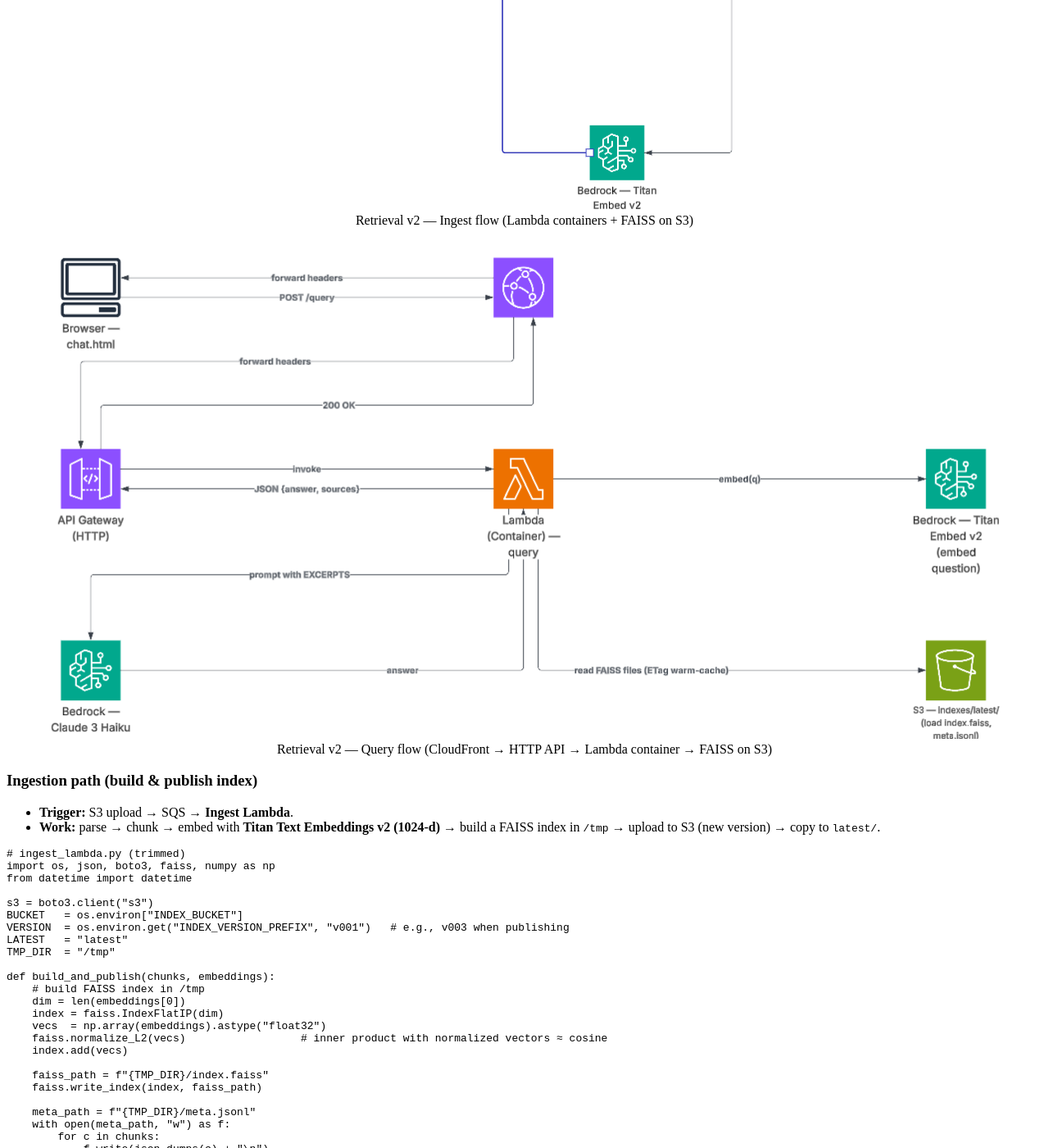
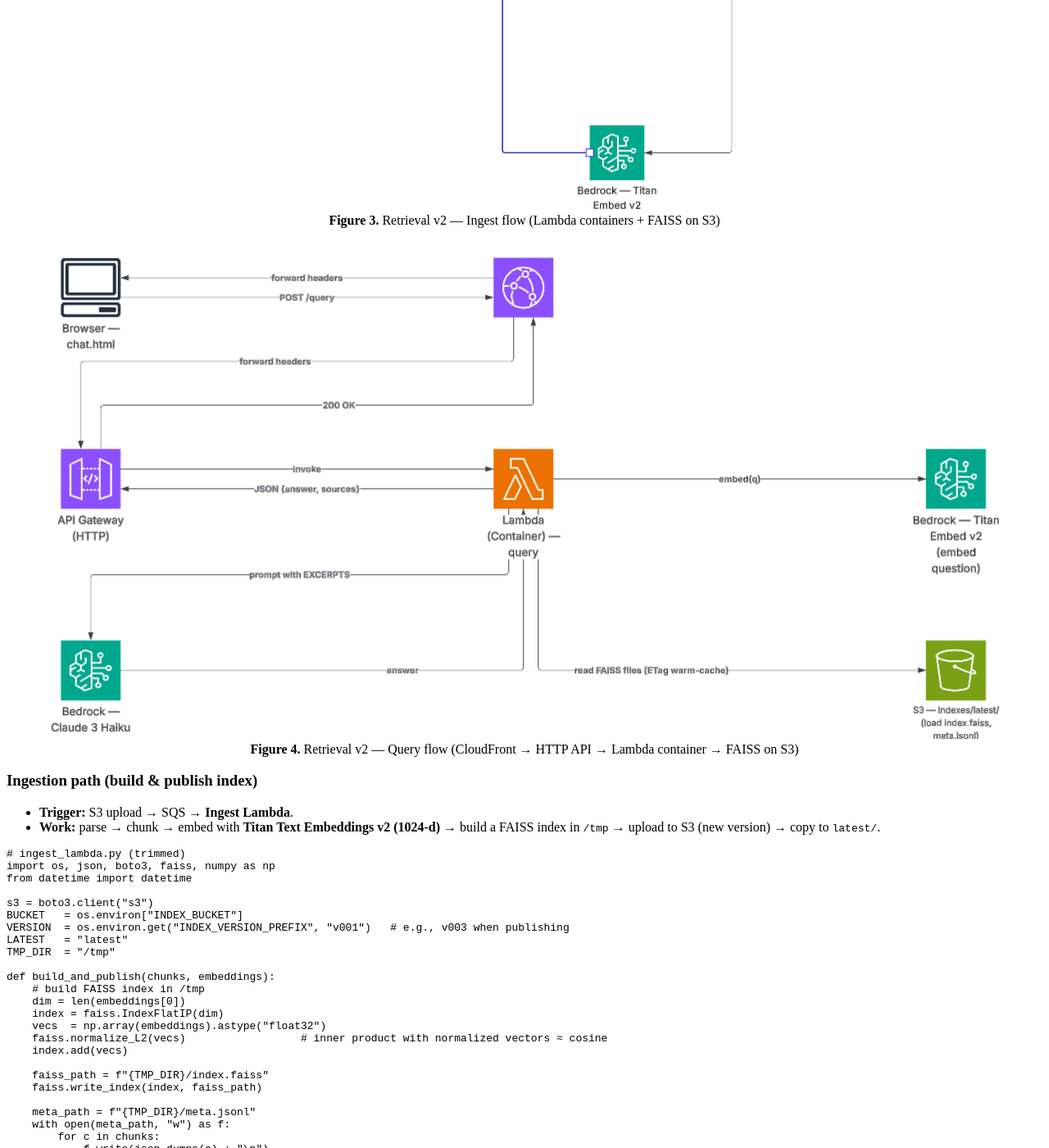
Before and after one commit to Roshan-AWS-Personal/roshan-aws-personal.github.io, a Jekyll site: the page built from _ai-kb/05-retrieval-v2-cost-pivot-faiss-on-s3.md, in a window 1280 px wide and 1400 px high, scrolled down 960 px. Shown: the whole window at 82% size. Built offline with Jekyll 4.4.1, drawn with Linux system fonts in a browser that asks for light colours.

Commit message:
added figure title

```diff
--- a/_ai-kb/05-retrieval-v2-cost-pivot-faiss-on-s3.md
+++ b/_ai-kb/05-retrieval-v2-cost-pivot-faiss-on-s3.md
@@ -22,14 +22,14 @@
 <div align="center">
   <figure class="figure-center">
     <img src="{{ '/assets/images/updated-ingest-flow.png' | relative_url }}" alt="Retrieval v2 Ingest flow: S3 ObjectCreated triggers Lambda container (ingest) which calls Bedrock Titan for embeddings and writes FAISS files to S3 indexes/latest" />
-    <figcaption>Retrieval v2 — Ingest flow (Lambda containers + FAISS on S3)</figcaption>
+    <figcaption><strong>Figure 3. </strong>Retrieval v2 — Ingest flow (Lambda containers + FAISS on S3)</figcaption>
   </figure>
 </div>
 
 <div align="center">
   <figure class="figure-center">
     <img src="{{ '/assets/images/updated-query-flow.png' | relative_url }}" alt="Retrieval v2 Query flow: Lambda container (query) which reads FAISS files from S3 indexes/latest, embeds the question via Titan, and calls Claude Haiku; response returns JSON {answer, sources}" />
-    <figcaption>Retrieval v2 — Query flow (CloudFront → HTTP API → Lambda container → FAISS on S3)</figcaption>
+    <figcaption><strong>Figure 4. </strong>Retrieval v2 — Query flow (CloudFront → HTTP API → Lambda container → FAISS on S3)</figcaption>
   </figure>
 </div>
 
```
